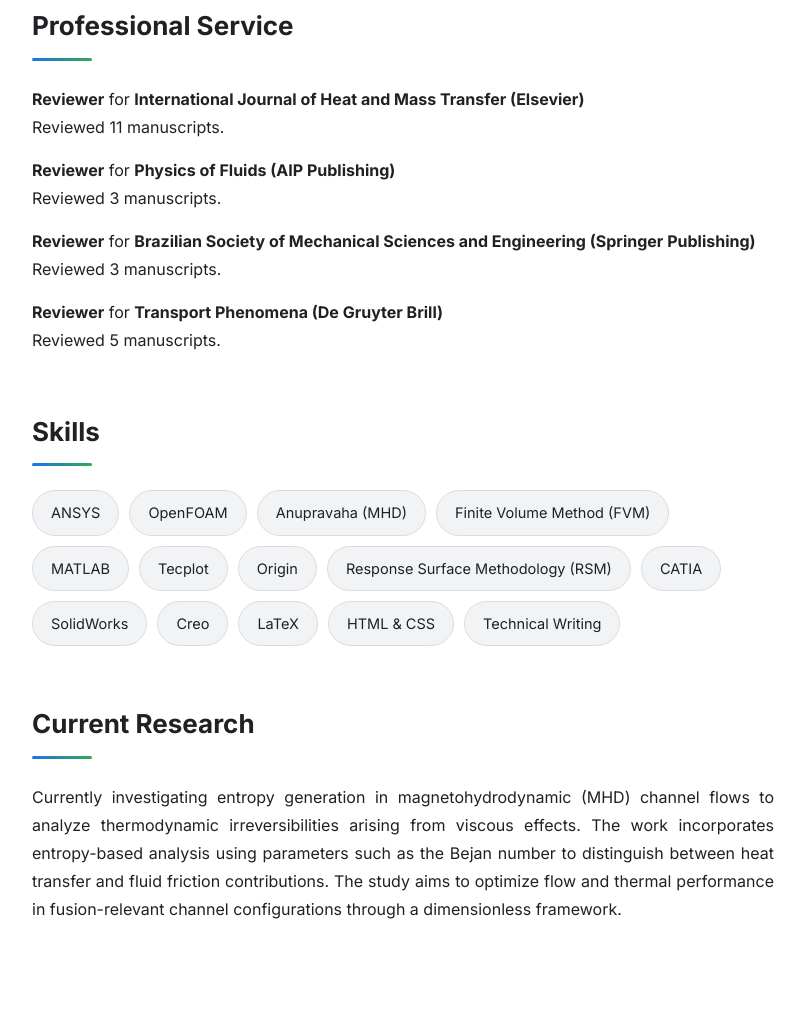
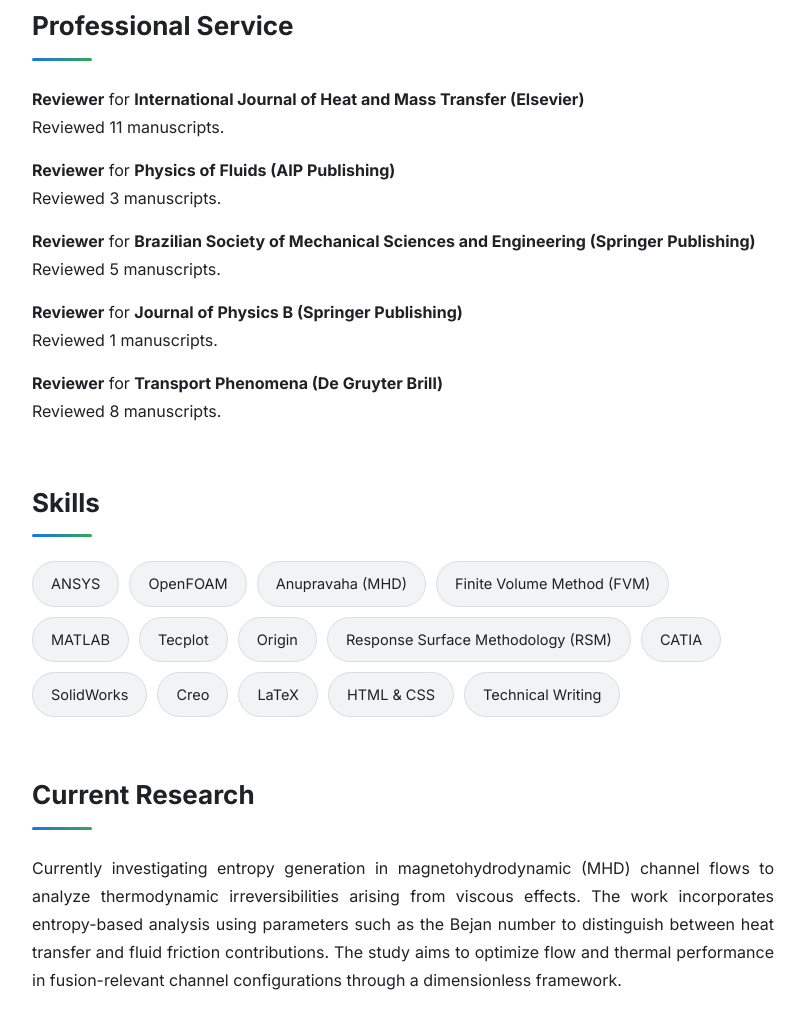
Before and after one commit to rBaroniya/rbaroniya.github.io, a plain HTML site: page index.html in a window 1280 px wide. Shown: the part 6123-7147 px from the top of the page, without its empty margins (442-1247 px from the left). Drawn offline with nearby package versions, Linux system fonts and the light colour scheme.

Commit message:
Update index.html

```diff
--- a/index.html
+++ b/index.html
@@ -742,11 +742,15 @@
     </div>
 	<div style="margin-bottom: 15px;">
         <p><strong>Reviewer</strong> for <strong>Brazilian Society of Mechanical Sciences and Engineering (Springer Publishing)</strong><br>
-        Reviewed 3 manuscripts.</p>
+        Reviewed 5 manuscripts.</p>
+    </div>
+	<div style="margin-bottom: 15px;">
+        <p><strong>Reviewer</strong> for <strong> Journal of Physics B (Springer Publishing)</strong><br>
+        Reviewed 1 manuscripts.</p>
     </div>
     <div style="margin-bottom: 15px;">
         <p><strong>Reviewer</strong> for <strong>Transport Phenomena (De Gruyter Brill)</strong><br>
-        Reviewed 5 manuscripts.</p>
+        Reviewed 8 manuscripts.</p>
     </div>
 </div>
 
```
